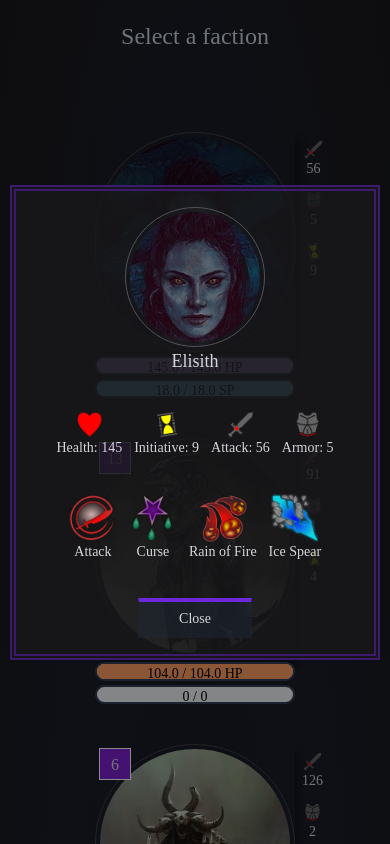
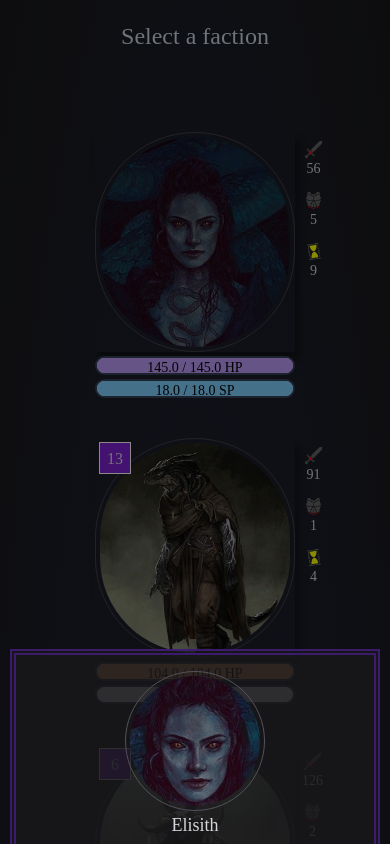
Before and after one commit to Rodrj1/forestofanylthin, a React (Vite) app: page / in a window 390 px wide. Both pictures are taken after a click on the element 195 px from the left and 242 px from the top of the page. Shown: the top 844 px of the page. Built offline with nearby package versions, Linux system fonts and the light colour scheme; no server answers.

Commit message:
Small fix for Dark Background in previews in small screens

```diff
--- a/src/components/DarkBackgroundWrapper/DarkBackgroundWrapper.tsx
+++ b/src/components/DarkBackgroundWrapper/DarkBackgroundWrapper.tsx
@@ -1,5 +1,3 @@
-import BGCSS from "./style.module.css";
-
 interface Props {
   children: JSX.Element;
   opacity?: number;
@@ -14,7 +12,7 @@ const DarkBackgroundWrapper = ({ children, opacity }: Props) => {
   return (
     <div
       style={{ backgroundColor: opacityToUse }}
-      className={BGCSS.background}
+      className="flex bg-black absolute min-h-screen w-screen z-[10000] justify-center items-center m-0 top-0 h-[210vh] xs:h-[120vh] sm:h-[105vh]"
     >
       {children}
     </div>
--- a/src/components/DarkBackgroundWrapper/style.module.css
+++ /dev/null
@@ -1,14 +0,0 @@
-.background {
-  display: flex;
-  background-color: rgba(1, 1, 1, 0.459);
-  position: absolute;
-  min-height: 100vh;
-  width: 100vw;
-  z-index: 100000;
-  justify-content: center;
-  align-items: center;
-  margin: 0;
-  position: absolute;
-  top: 50%;
-  transform: translate(0, -50%);
-}
--- a/src/components/Map/Map.tsx
+++ b/src/components/Map/Map.tsx
@@ -33,27 +33,24 @@ const Map = ({
   const [currentLevel, setCurrentLevel] = useState('');
   const [enemiesInLevel, setEnemiesInLevel] = useState<Army>([]);
 
-  const handleAskIfLevel = (level: string) => {
+  const enemiesIn = {
+    Cemetery: cemetery,
+    'Lost Glade': lostGlade,
+    'Gloomy Forest': gloomyForest,
+    Sacrelthar: forgottenCrypt,
+  };
+
+  type Level = 'Cemetery' | 'Lost Glade' | 'Gloomy Forest' | 'Sacrelthar';
+
+  const handleAskIfLevel = (level: Level) => {
     setOpenLevelModal(true);
     setCurrentLevel(level);
 
-    switch (level) {
-      case 'Cemetery':
-        setEnemiesInLevel(cemetery);
-        break;
+    window.scrollTo(0, 0);
 
-      case 'Lost Glade':
-        setEnemiesInLevel(lostGlade);
-        break;
+    const enemiesForLevel = enemiesIn[level];
 
-      case 'Gloomy Forest':
-        setEnemiesInLevel(gloomyForest);
-        break;
-
-      case 'Sacrelthar':
-        setEnemiesInLevel(forgottenCrypt);
-        break;
-    }
+    setEnemiesInLevel(enemiesForLevel);
   };
 
   return (
--- a/src/components/PlayerUI/UnitPreview/UnitPreview.tsx
+++ b/src/components/PlayerUI/UnitPreview/UnitPreview.tsx
@@ -36,7 +36,7 @@ const UnitPreview = ({ previewUnit, handleExitUnitPreview }: Props) => {
         </h2>
       </div>
 
-      <div className="flex flex-wrap gap-3 items-center">
+      <div className="flex flex-wrap gap-3 items-center justify-center">
         <div className="flex flex-col justify-center items-center">
           <img src={health} alt="health" className={"statStyle"} />
           <span>Health: {previewUnit.health}</span>
--- a/src/data/DialogData/data.ts
+++ b/src/data/DialogData/data.ts
@@ -1,17 +1,17 @@
 export const undeadDialog = {
   quest:
-      "You have been summoned to serve the dryexa. In the past we had agreed to leave you, Nicolai of Silorn, alone, in peace, despite your insulting nature. Yet now I call on you to slay one of your own. In the Forest of An-Ilthyn a disgusting being accustomed to your necromantic arts sits now in the ruined city of Sacrelthar diminishing our influence in the forest. She calls herself Velish of House Acarys, apparently an influential family from beyond the seas. I will not tolerate this insult to our land any longer than I must, and sickened as I am of your pest I order you to obey this command: slay Velish Acarys and her minions or I swear that the peace once held shall be broken and the forest will take its due revenge on you and your precious temple in Silorn. Go now and slay your undead familiars for the good of all. All of them.",
+    'You have been summoned to serve the Dryexa. In the past, we, or rather some, had agreed to leave you, Nicolai of Silorn, alone, in peace, despite your insulting nature. Yet if you may linger in our forests, the due debt must be paid: slay one of your own. In the Forest of An-Ilthyn, a disgusting being accustomed to your necromantic arts sits now in the ruined city of Sacrelthar, diminishing our influence in the forest. Velish of House Acarys, apparently an influential family from beyond the seas. I will not tolerate this insult to our land any longer than I must, and sickened as I am of your pest, I order you to obey this command: kill Velish Acarys and her minions, or the "covenant" once held shall be broken, and the forest will take its due revenge on you, and your precious temple in Silorn, soon after Velish is dealt with. Kill all of them.',
   velish:
-      "A member of House Acarys. Matters not. Velish, like you, wields necromantic arts. I assume her army comes from the human city nearby, as there isn't any report of our own falling to her. Still, I would not risk much to deal with one such as Velish, not as long as we have you. It seems this Velish holds great spiritual power, but rumor is her lifeforce is somewhat dubious. Scouts that went to the human city say she escaped from beyond the seas where House Acarys resides, that a war is raging on there, and she feared it enough to ran away. But we will not welcome another one of you to this lands.",
+    'A member of House Acarys. Her army comes from the human city nearby, as there is not any report of our own falling to her. Still, I would not risk much to deal with one such as Velish, that is your task. It seems this Velish holds great spiritual power, but rumors say her lifeforce is somewhat dubious. Mayhaps that "Grave Magic" of hers is spent. Scouts that went to the human city say she escaped from beyond the seas where House Acarys resides, that a war is raging on there, and she feared it enough to ran away. But she is not welcome in this lands, now or ever. No covenants have been brokered with her. Thus you shall kill her.',
   reinforcements:
-      "Set your sight north where the human cemetery lies. They let Velish pass unhindered to defile this lands, I will show no compassion towards them. I assume Velish has already some minions there trying to bolster the size of her army. Defeat them, raise the treacherous humans from their graves and your shall have the numbers you need to succeed. There is only one help of mine I'm willing to lend. Go towards the Gloomy Forest. There I set ten rangers to deal with any undead prowling the wilderness. I had already marked you with the crest of the forest, they will not attack you. Once the undead in the Gloomy Forest are dealt with, they will join your ranks.",
+    'Set your sight north, where the human cemetery lies. They let Velish pass unhindered to defile this lands, I will show no compassion towards their deceased. Velish has already some minions there trying to bolster the size of her army. Defeat them, raise the treacherous humans from their graves, and your shall have the numbers you need. There is only one help of mine I am willing to lend. Go towards the Gloomy Forest. There, I set ten rangers prevent the pace of her growing army. I had already marked you with the Crest of the Forest. Though you are undead, they will not attack you. Once the undead in the Gloomy Forest are dealt with, they will join your ranks until your task is completed.',
 };
 
 export const dryeldarDialog = {
   quest:
-      "We ask for your help to contend against a common menace. A foul undead army prowls the area in the forest of An-Ilthyn led by a necromancer called Velish Acarys. We ask this as a favor, we wish not to deal with their like ourselves, we have enough with the wretched Nicolai that is allowed some peace in Silorn. Deal with the dead people Elisith, deal with the one that calls herself Velish, and we shall allow you to keep on with your incursions in our land.",
+    'We ask for your help to contend against a common menace. A foul undead army prowls the area in the forest of An-Ilthyn led by a necromancer called Velish Acarys. We ask this as a favor, we wish not to deal with their like ourselves. We have enough with the wretched Nicolai that is allowed some peace in Silorn. Deal with them, Elisith, deal with the one that calls herself Velish, and we shall allow you to keep on with your incursions in our land.',
   velish:
-      "There is a war in which the House Acarys fights against House Greythorn and House Bloodrose. These bunch are necromantic heretics that were removed from their lands in Haurbis. Velish fought on the losing side and retreated here with her undead army, past Kimvaema and to the ruined city of Sacrelthar. The land nearby the fort is already getting rotten by this hellish spawn. If you do not help us we will have, to my regret, ask for the help of one of them, Nicolai of Silorn, which I take you already know. One undead lord is enough in this region. As of now we can't but to send some rangers to scout the area until our full force returns from the underground.",
+    "There is a war in which the House Acarys fights against House Greythorn and House Bloodrose. These bunch are necromantic heretics that were removed from their lands in Haurbis. Velish fought on the losing side, and retreated here with her undead army, past Kimvaema and to the ruined city of Sacrelthar. The land nearby the fort is already getting rotten by this hellish spawn. If you do not help us we will have, to my regret, ask for the help of one of them, Nicolai of Silorn, which I take you already know. One undead lord is enough in this region. As of now, we can't but to send some rangers to scout the area, until our full force returns from the underground. Rumors say her lifeforce is somewhat dubious, she might be spent of necromancy.",
   reinforcements:
-      "I sent ten rangers to deal with them, to prevent the undead army from growing. They are in the Gloomy Forest, they will help you if you go there.",
+    'I sent ten rangers to deal with them, to prevent the undead army from growing at a faster pace. They are in the Gloomy Forest. If you take care of the undead, you may say that Ydris sent you, and they will help you if you in your next battles. Hopefully to victory.',
 };
```
Lines whose indentation alone changed are shown as unchanged.
